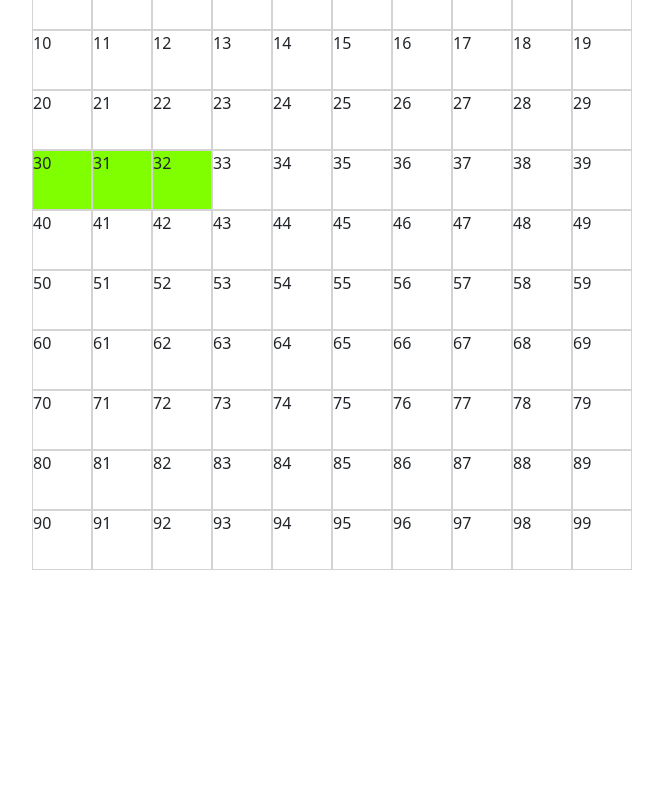
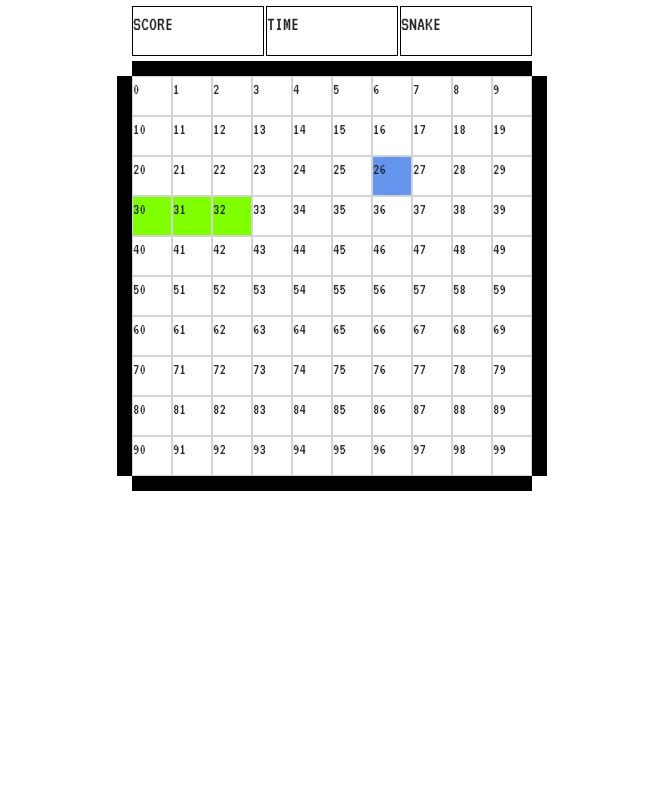
Before and after one commit to AdrianaIaffa/SNAKEGAME, a plain HTML site: page index.html in a window 1280 px wide. Shown: the part 80-870 px from the top of the page, without its empty margins (308-971 px from the left). Drawn offline with nearby package versions, Linux system fonts and the light colour scheme.

Commit message:
second day add snake function working, grow snake almost working

```diff
--- a/css/styles.css
+++ b/css/styles.css
@@ -5,53 +5,74 @@
   body {
     height: 100vh;
     margin: 0;
+    font-family: 'VT323', monospace;
   }
 
 /* -----PAGE LAYOUT----------------------------------------------------------------*/
-    .gamearea {
-    display: flex;
-    flex-direction: column;
+.title {
+  margin: 0 auto;
+  font-size: 50px;
+}
+
+.gamearea {
+      display: flex;
+      flex-direction: column;
+      justify-content: center;
+      align-content: center;
+      margin: 20px;
+
   }
   .statspanel {
+    /* border: 1px solid red; */
+    width: 400px;
+    height: 50px;
+    margin: 10px auto;
     display: flex;
-    justify-content: center;
+    flex-direction:row;
+    justify-content: space-between;
     align-items: flex-end;
-    border: 1px solid red;
-    width: 600px;
-    height: 50px;
-    margin: 0 auto;
   }
    .score, .time, .snakestats {
+    display: flex;
     border: 1px solid black;
+    width: 33%;
+    height: 50px;
+    font-size: 20px;
+    text-align: left;
+    align-items: flex-end;
+  }
+
+  .score > p {
     display: flex;
-    flex-direction: row;
-    width: 33%;
-    height: 90%;
+    justify-content: flex-start;
+    text-align: end;
   }
   .snakegrid {
-    display: flex;
-    justify-content: center;
-
-
+    margin: 10px auto;
   }
 
   /*------ FOR GAME GRID---------------------------------------------------------- */
   .grid-container {
     height: 100vh;
-    display: flex;
-    justify-content: center;
+    /* display: flex; */
+    /* justify-content: center; */
     /* align-items: center; */
   }
 
   .grid {
+    /* border: 1px solid black; */
     align-items: center;
+    box-shadow:     -15px 0 0 0 black,
+                    15px 0 0 0 black,
+                    0 -15px 0 0 black,
+                    0 15px 0 0 black;
     /* box-shadow: 0 0 20px 0 rgba(0, 0, 0, 0.2); */
     display: flex;
     flex-wrap: wrap;
     height: 100%;
     justify-content: center;
-    height: 600px;
-    width: 600px;
+    height: 400px;
+    width: 400px;
   }
 
   .grid div {
@@ -63,7 +84,7 @@
     /*------ CHARACTERS---------------------------------------------------------- */
 
   .grid div.snake {
-    background-size: contain;
+    /* background-size: contain; */
     background-color: chartreuse;
     cursor: pointer;
   }
@@ -105,4 +126,5 @@
   .menubtn:hover {
     background-color: aqua;
 
-  }  */
+  }
+ */
--- a/index.html
+++ b/index.html
@@ -3,18 +3,22 @@
 <head>
     <meta charset="UTF-8">
     <meta name="viewport" content="width=device-width, initial-scale=1.0">
+    <link rel="preconnect" href="https://fonts.googleapis.com">
+    <link rel="preconnect" href="https://fonts.gstatic.com" crossorigin>
+    <link href="https://fonts.googleapis.com/css2?family=VT323&display=swap" rel="stylesheet">
     <link href="https://cdn.jsdelivr.net/npm/bootstrap@5.3.2/dist/css/bootstrap.min.css" rel="stylesheet" integrity="sha384-T3c6CoIi6uLrA9TneNEoa7RxnatzjcDSCmG1MXxSR1GAsXEV/Dwwykc2MPK8M2HN" crossorigin="anonymous">
     <link rel="stylesheet" href="./css/styles.css">
     <title>Document</title>
 </head>
 <body>
 
+
     <div class="gamearea">
-
+        <div class="title"><h1>SNAKE</h1></div>
         <div class="statspanel">
-            <div class="score"></div>
-            <div class="time"></div>
-            <div class="snakestats"></div>
+            <div class="score"><p>SCORE</p></div>
+            <div class="time"><p>TIME</p></div>
+            <div class="snakestats"><p>SNAKE</p></div>
         </div>
 
         <div class="snakegrid">
@@ -25,7 +29,7 @@
     </div>
 
       <!-- Modal -->
-    <div class="modal fade" id="staticBackdrop" data-bs-backdrop="static" data-bs-keyboard="false" tabindex="-1" aria-labelledby="staticBackdropLabel" aria-hidden="true">
+    <!-- <div class="modal fade" id="staticBackdrop" data-bs-backdrop="static" data-bs-keyboard="false" tabindex="-1" aria-labelledby="staticBackdropLabel" aria-hidden="true">
         <div class="modal-dialog">
         <div class="modal-content">
 
@@ -44,7 +48,7 @@
 
         </div>
         </div>
-    </div>
+    </div> -->
 
     <script src="https://cdn.jsdelivr.net/npm/bootstrap@5.3.2/dist/js/bootstrap.bundle.min.js" integrity="sha384-C6RzsynM9kWDrMNeT87bh95OGNyZPhcTNXj1NW7RuBCsyN/o0jlpcV8Qyq46cDfL" crossorigin="anonymous"></script>
     <script src="./js/newcode.js"></script>
--- a/js/newcode.js
+++ b/js/newcode.js
@@ -1,7 +1,6 @@
 //initialize game with
 
 function loadGame() {
-
   //create grid container where cells wil be created document.querySelector(.grid)
 
   const grid = document.querySelector(".grid");
@@ -13,16 +12,16 @@ const width = 10;
   //creates a variable with the length
   const height = 10;
   //creates a variable that multiplies width by length
-const cellCount = width * height
+  const cellCount = width * height;
   //creates an empty array called cells, where each individual
   //cell created in the function startGame will be pushed
   //to create a grid
   let eachCellinsideGrid = [];
 
   //create a variable with the starting values of snake
-const snake = [32,31,30]
+  const snake = [32, 31, 30];
   //create  a variable where we will update the values of snake
-let currentSnake = []
+  let currentSnake = [];
 
   //function that creates each cell inside the grid according to the number
   //stored on cellcount function newGame() {for (let i = 0; i < eachCellinsideGrid; i++}
@@ -46,9 +45,11 @@ function startGame() {
       grid.appendChild(cell);
       console.log(cell);
       eachCellinsideGrid.push(cell);
-      console.log(eachCellinsideGrid)
+      console.log(eachCellinsideGrid);
     }
-    addSnake(snake, eachCellinsideGrid)
+    addSnake(snake, eachCellinsideGrid);
+    addFood(eachCellinsideGrid);
+    // growSnake(eachCellinsideGrid)
   }
 
   //   console.log(eachCellinsideGrid)
@@ -63,21 +64,66 @@ function startGame() {
   //function addSnake() {forEach grid div remove.classList"snake"" // foreach currentsnake.length add.classlist"snake""}
 
   function addSnake(snake, eachCellinsideGrid) {
-    console.log(snake)
-    console.log(eachCellinsideGrid)
-    const gridElements = document.querySelectorAll('grid>div')
-    gridElements.forEach((cell) => cell.classList.remove("snake"))
-    // for (let i = 0; i <=eachCellinsideGrid.length; i++){
-    // eachCellinsideGrid.classList.remove("snake")
+    // console.log(snake)
+    console.log(eachCellinsideGrid);
+    const gridElements = document.querySelectorAll(".grid>div");
+    gridElements.forEach((cell) => cell.classList.remove("snake"));
+    //* for (let i = 0; i <eachCellinsideGrid.length; i++){
+    //* eachCellinsideGrid.classList.remove("snake")
 
-    for(let i = 0; i<snake.length; i++){
-        console.log(eachCellinsideGrid[snake[i]])
-    eachCellinsideGrid[snake[i]].classList.add("snake")
+    for (let i = 0; i < snake.length; i++) {
+      console.log(eachCellinsideGrid[snake[i]]);
+      eachCellinsideGrid[snake[i]].classList.add("snake");
     }
   }
+  let foodCell = Math.floor(Math.random() * cellCount);
+
+  function addFood(eachCellinsideGrid) {
+    console.log(eachCellinsideGrid);
+
+    foodCell = Math.floor(Math.random() * cellCount);
+    console.log(foodCell);
+    console.log();
+    if (snake.includes(foodCell)) {
+      foodCell = Math.floor(Math.random() * cellCount);
+    } else {
+      eachCellinsideGrid[foodCell].classList.add("food");
+    }
+  }
+  // addFood()
+
+  // let foodCell = Math.floor((Math.random() * cellCount) )
+  // function addFood() {
+
+  //     eachCellinsideGrid[foodCell].classList.add("food");
+  //   }
+  //   addFood()
+  const gridElements = document.querySelectorAll(".grid>div")
+
+  // function growSnake(foodCell) {
+  //   foodCell = Math.floor(Math.random() * cellCount);
+  //   if (snake[0] === foodCell) {
+  //       snake.unshift(eachCellinsideGrid[snake[snake.length-1]].classList.add("snake"))
+  //       gridElements.forEach((cell) => cell.classList.remove("food"))
+  //       console.log(eachCellinsideGrid);
+  //       addFood(eachCellinsideGrid);
+  //   }
+  // }
+
+//   /function checkforhit() {
+  // if (snake[0]> +width)
+//   }
+
+  // for (let i = 0; i<eachCellinsideGrid.length; i++) {
+  //     if gridElements.includes(class.snake)
+  //if(cell has snake class and the random number ar the same)
+  // const gridElements = document.querySelectorAll('grid>div')
+  // gridElements.forEach((cell) => cell.classList.contains("snake"))
+
   //attach the keyevent to the keys
   //if keyup is press
 
+  // addFood()
   function handleMovement(event) {
     console.log(event);
     const key = event.keyCode;
@@ -88,60 +134,80 @@ function handleMovement(event) {
     const right = 39;
     const spaceBar = 32;
 
-    const newHead = snake[0]
+    const newHead = snake[0];
+
+    // addFood()
     //check which key was pressed and execut the code/ check that the head of the snake
-    if (key === up && newHead >+ width) { // something n the lines of && currentsnake[0}-{width}
-      console.log("UP")
+    if (key === up && newHead > +width) {
 
-      snake.unshift(newHead-width)
-      snake.pop()
+            console.log("UP");
+            //
+
+              if(eachCellinsideGrid[snake].classList.includes("food")) {
+                snake.unshift.eachCellinsideGrid[snake].classList.add("snake");
+                //remove food
+                addFood(eachCellinsideGrid)
+
+              } else {
+                snake.unshift(newHead - width)
+                eachCellinsideGrid[snake[snake.length - 1]].classList.remove("snake");
+                snake.pop();
+
+              }
+
+            console.log(snake);
 
     } else if (key === down && newHead + width <= cellCount - 1) {
-      console.log("DOWN")
-
-      snake.unshift(newHead+width)
-      snake.pop()
+            console.log("DOWN");
+            snake.unshift(newHead + width);
+            eachCellinsideGrid[snake[snake.length - 1]].classList.remove("snake");
+            snake.pop();
+            console.log(snake);
+            addSnake(snake, eachCellinsideGrid);
 
     } else if (key === left && newHead % width !== 0) {
-        console.log("LEFT")
+            console.log("LEFT");
+            snake.unshift(newHead - 1);
+            eachCellinsideGrid[snake[snake.length - 1]].classList.remove("snake");
+            snake.pop();
+            console.log(snake);
+            addSnake(snake, eachCellinsideGrid);
 
-        snake.unshift(newHead - 1)
-        snake.pop()
     } else if (key === right && newHead % width !== 9) {
-      console.log("right")
 
-      snake.unshift(newHead+1)
-      snake.pop()
+            console.log("right");
+            snake.unshift(newHead + 1);
+            eachCellinsideGrid[snake[snake.length - 1]].classList.remove("snake");
+            snake.pop();
+            addSnake(snake, eachCellinsideGrid);
+
       //   const newHead = snake[0]
       //snake unshift to add a new sqare to the front
 
       //snake pop to delete the last square
-
     } else if (key === spaceBar) {
-        console.log("space bar")
-      }else {
-      console.log("INVALID KEY")
+      console.log("space bar");
+    } else {
+      console.log("INVALID KEY");
     }
-    addSnake(snake, eachCellinsideGrid)
+    addSnake(snake, eachCellinsideGrid);
+    // growSnake(eachCellinsideGrid);
   }
 
   //place food at a random index but check that the snake isnt there
   //create foodcell var with random Math.
-//function addFood that will pass the var with the random number and eachCellInsideGRid
+  //function addFood that will pass the var with the random number and eachCellInsideGrid
   //use the method except(snake)? maybe contains and slice
   //let foodCell = Math.floor((Math.random() * 99) +1)
   //if currentsnake includes foodcell then find a new random number else place food in grid
 
-
   //growsnake function will check that if the head of the snake matches a food cell
   // a new classlist will be pushed or unshift to the snake
 
-
   //! EVENTS-----------------------------------------------------------------------------------
   //!------------------------------------------------------------------------------------------
-  document.addEventListener('keyup', handleMovement)
+  document.addEventListener("keyup", handleMovement);
 
-startGame()
-
+  startGame();
 }
 window.addEventListener("DOMContentLoaded", loadGame);
```
Lines whose indentation alone changed are shown as unchanged.
